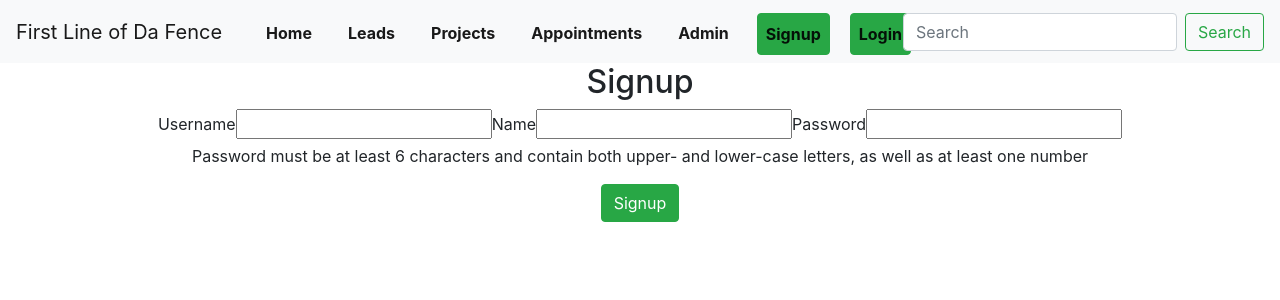
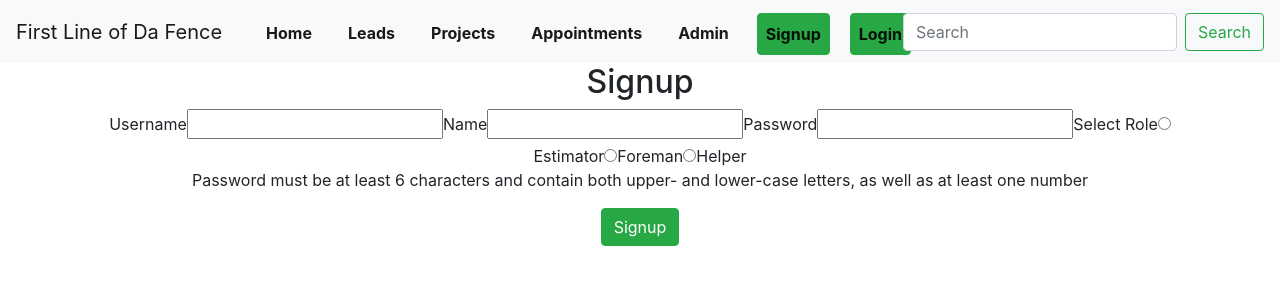
Before and after one commit to dropTheNon/first-line-of-da-fence-frontend, a React (Create React App) app: page /api/auth/signup in a window 1280 px wide. Shown: the top 300 px of the page. Built offline with nearby package versions, Linux system fonts and the light colour scheme; no server answers.

Commit message:
added user's level to signup, so they can choose role within company when signing up an acct. also removed some unnecessary console logs

```diff
--- a/src/components/Auth.js
+++ b/src/components/Auth.js
@@ -9,15 +9,15 @@ const service = axios.create({
 const AuthService = {
 
     // #######  matching auth.routes.js routes #######
-    signup: (username, password, name) => {
+    signup: (username, password, name, level) => {
         return service
         .post("/api/auth/signup", {
             username: username,
             password: password,
             name: name,
+            level: level
         })
         .then((results) => {
-            console.log(results.data);
             return results.data;
         });
     },
--- a/src/components/Leads.js
+++ b/src/components/Leads.js
@@ -14,7 +14,6 @@ const Leads = () => {
     React.useEffect(() => {
         AuthService.getAllLeads()
         .then((results) => {
-            console.log(results);
             if (results.leadsFromDB) {
                 setAllLeads(results.leadsFromDB);
             }
@@ -27,7 +26,6 @@ const Leads = () => {
     React.useEffect(() => {
         AuthService.isLoggedIn()
             .then((result) => {
-                console.log("result: ", result.user);
                 if (result.user) {
                     setUser(result.user);
                 }
--- a/src/components/Login.js
+++ b/src/components/Login.js
@@ -3,8 +3,8 @@ import { useNavigate } from 'react-router-dom';
 import AuthService from './Auth';
 
 const Login = () => {
-    const [username, setUserName] = React.useState("NextTest");
-    const [password, setPassword] = React.useState("Password123!");
+    const [username, setUserName] = React.useState("");
+    const [password, setPassword] = React.useState("");
 
     let navigate = useNavigate();
 
--- a/src/components/Signup.js
+++ b/src/components/Signup.js
@@ -6,18 +6,19 @@ const Signup = () => {
     const [username, setUserName] = React.useState("");
     const [password, setPassword] = React.useState("");
     const [name, setName] = React.useState("");
+    const [level, setLevel] = React.useState("");
 
     let navigate = useNavigate();
 
     const signUserUp = (e) => {
         e.preventDefault();
-        AuthService.signup(username, password, name)
+        AuthService.signup(username, password, name, level)
         .then((createdUser) => {
             setUserName("");
             setPassword("");
             setName("");
-            console.log("createdUser from Signup.js", createdUser);
-            navigate("/");
+            setLevel("");
+            navigate("/leads");
         })
         .catch((err) => {
             console.log(err.message);
@@ -25,7 +26,7 @@ const Signup = () => {
     };
 
     return (
-        <div>
+        <div className="container">
             <h2>Signup</h2>
             <form onSubmit={signUserUp} name="signup-form">
                 <label htmlFor="username">Username</label>
@@ -46,6 +47,25 @@ const Signup = () => {
                     value={password}
                     onChange={(e) => setPassword(e.target.value)}
                 />
+                <label htmlFor="level">Select Role</label>
+                <input
+                    type="radio"
+                    value="Estimator"
+                    name="level"
+                    onChange={(e) => setLevel(e.target.value)}
+                />Estimator
+                <input
+                    type="radio"
+                    value="Foreman"
+                    name="level"
+                    onChange={(e) => setLevel(e.target.value)}
+                />Foreman
+                <input
+                    type="radio"
+                    value="Helper"
+                    name="level"
+                    onChange={(e) => setLevel(e.target.value)}
+                />Helper
                 <p>Password must be at least 6 characters and contain both upper- and lower-case letters, as well as at least one number</p>
                 <button type="submit" className="btn btn-success">Signup</button>
             </form>
```
